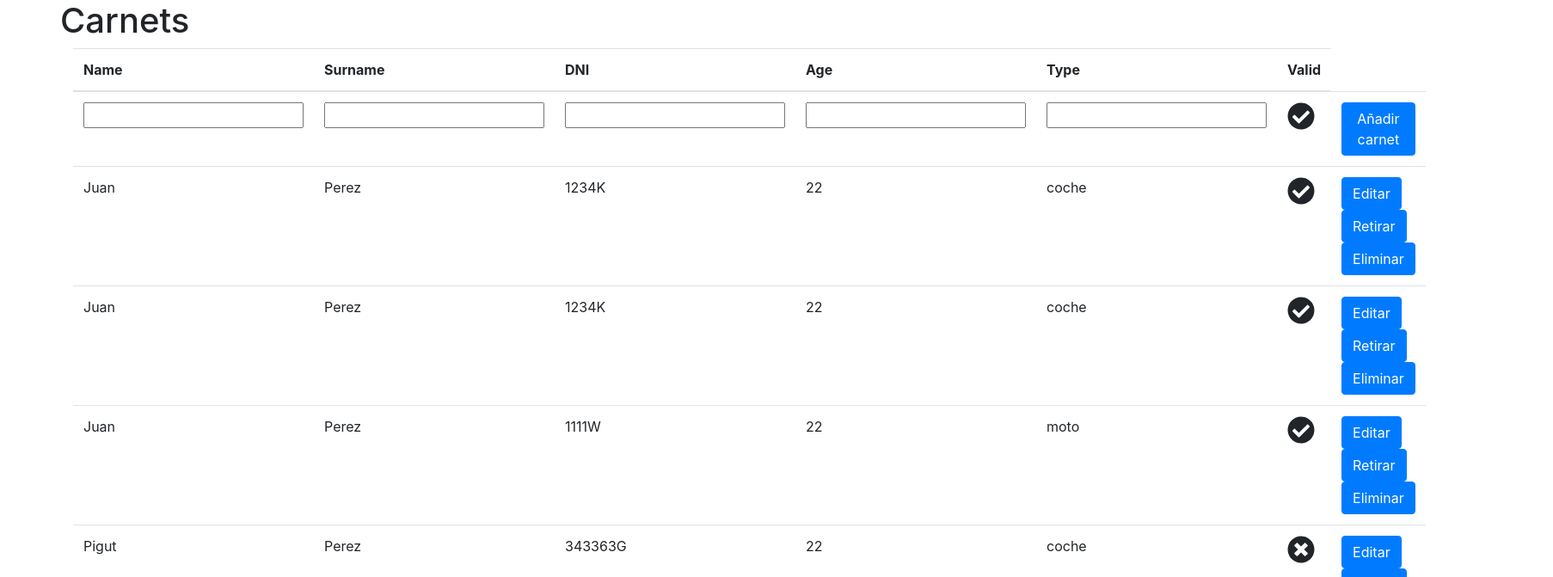
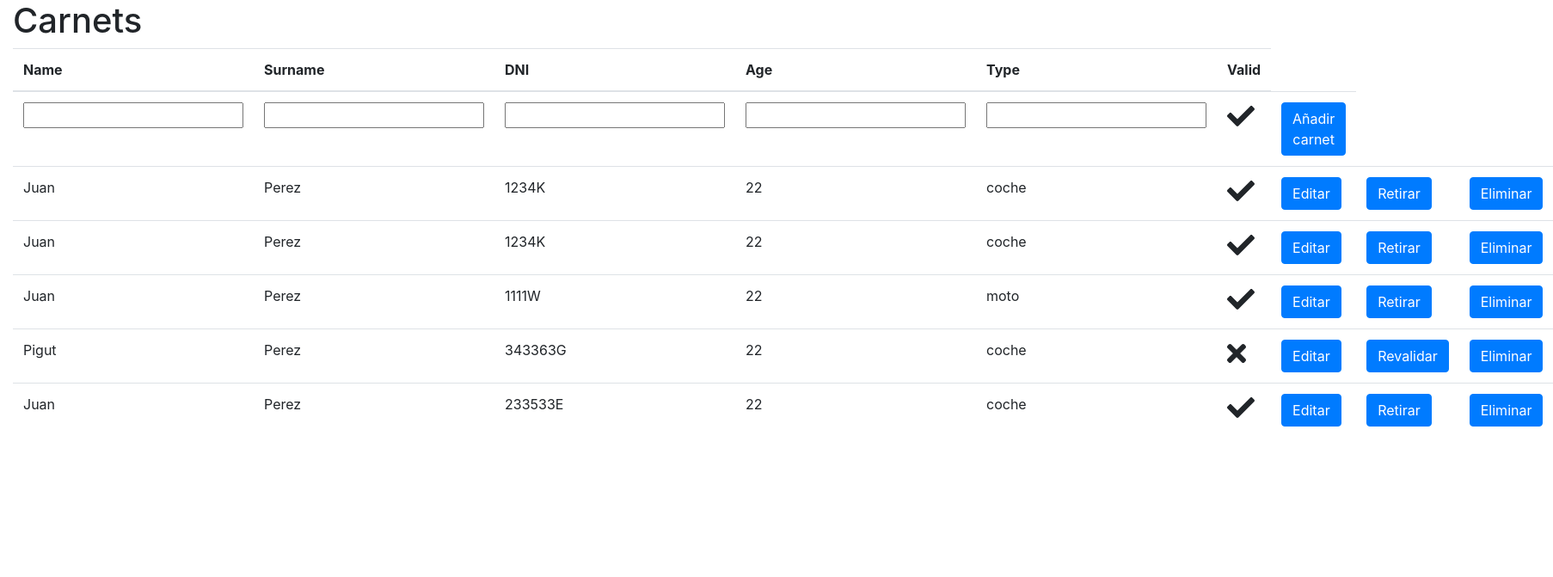
Before and after one commit to mrchavea/DGT-CARNET-Frontend, a React (Create React App) app: page / in a window 1280 px wide. Shown: the top 671 px of the page at 86% size, 1806 px wide, since content can reach past the window. Built offline with nearby package versions, Linux system fonts and the light colour scheme.

Commit message:
Añadido metodo para retirar o revalidar carnet

```diff
--- a/src/App.js
+++ b/src/App.js
@@ -59,18 +59,13 @@ function App() {
 
 
   return (
-    <div>
-
-      <Container>
-          <Row>
+    <div class="container-fluid">
             <h1>Carnets</h1>
-          </Row>
           <Row>
             <Col>
               <Carnets carnets={carnets}/>
             </Col>
           </Row>
-      </Container>
     </div>
   );
 }
--- a/src/Carnet.js
+++ b/src/Carnet.js
@@ -1,15 +1,17 @@
 import React from 'react'
-import { faCheckCircle } from "@fortawesome/free-solid-svg-icons";
-import { faTimesCircle } from "@fortawesome/free-solid-svg-icons";
+import { faCheck} from "@fortawesome/free-solid-svg-icons";
+import { faTimes } from "@fortawesome/free-solid-svg-icons";
 import { FontAwesomeIcon } from "@fortawesome/react-fontawesome";
 
 function Carnet (props){
     if(props.carnet.valid){
-        var valid= <FontAwesomeIcon icon={faCheckCircle} size="2x"/>
+        var valid= <FontAwesomeIcon icon={faCheck} size="2x"/>
+        var msg="Retirar"
 
     }
     else{
-        var valid= <FontAwesomeIcon icon={faTimesCircle} size="2x"/>
+        var valid= <FontAwesomeIcon icon={faTimes} size="2x"/>
+        var msg="Revalidar"
     }
     return(
             <tr>
@@ -21,7 +23,12 @@ function Carnet (props){
                 <td>{valid}</td>
                 <td>
                     <button className="btn btn-primary" onClick={() => props.onEdit(props.carnet)}>Editar</button>
-                    <button className="btn btn-primary" onClick={() => props.onDelete(props.carnet)}>Retirar</button>
+                </td>
+                <td>
+                <button className="btn btn-primary" onClick={() => props.onRetire(props.carnet)}>{msg}</button>
+
+                </td>
+                <td>
                     <button className="btn btn-primary" onClick={() => props.onDelete(props.carnet)}>Eliminar</button>
                 </td>
             </tr>
--- a/src/Carnets.js
+++ b/src/Carnets.js
@@ -16,6 +16,29 @@ class Carnets extends React.Component{
         this.addCarnet=this.addCarnet.bind(this);
         this.handleCloseError = this.handleCloseError.bind(this);
         this.handleDelete = this.handleDelete.bind(this);
+        this.handleRetire = this.handleRetire.bind(this);
+    }
+
+    handleRetire(carnet){
+
+        this.setState(prevState =>{
+            if(carnet.valid){
+                carnet.valid=false
+            }
+            else{
+                carnet.valid=true
+            }
+            const carnets = prevState.carnets;
+            const pos = carnets.findIndex(c => c.DNI === carnet.DNI);
+            return {
+                carnets: [...carnets.slice(0,pos), Object.assign({}, carnet), ...carnets.slice(pos+1)],
+            }
+        });
+
+        // this.setState(prevState=>({
+        //     carnets:prevState.carnets.filter((c)=>c.DNI === carnet.DNI)
+
+        // }))
     }
 
     handleDelete(carnet){
@@ -111,7 +134,8 @@ class Carnets extends React.Component{
                                     !this.state.isEditing[carnet.DNI]?
                                     <Carnet key={carnet.DNI} carnet = {carnet}
                                     onEdit={this.handleEdit}
-                                    onDelete={this.handleDelete}/>
+                                    onDelete={this.handleDelete}
+                                    onRetire={this.handleRetire}/>
                                     :
                                     <EditCarnet key={carnet.DNI} carnet = {this.state.isEditing[carnet.DNI]}
                                     onCancel={this.handleCancel.bind(this,carnet.DNI)}
--- a/src/EditCarnet.js
+++ b/src/EditCarnet.js
@@ -1,5 +1,5 @@
 import React from 'react'
-import { faCheckCircle } from "@fortawesome/free-solid-svg-icons";
+import { faCheck} from "@fortawesome/free-solid-svg-icons";
 import { FontAwesomeIcon } from "@fortawesome/react-fontawesome";
 
 
@@ -14,7 +14,7 @@ function EditCarnet(props){
             <td><input className="forms-control" name="DNI" value={props.carnet.DNI} onChange={handleChange}/> </td>
             <td><input type="number" min="0" className="forms-control" name="age" value={props.carnet.age} onChange={handleChange}/> </td>
             <td><input className="forms-control" name="vehicleType" value={props.carnet.vehicleType} onChange={handleChange}/> </td>
-            <td><FontAwesomeIcon icon={faCheckCircle} size="2x"/></td>
+            <td><FontAwesomeIcon icon={faCheck} size="2x"/></td>
             <td><button className="btn btn-primary" onClick={()=>props.onSave(props.carnet)}>Guardar</button></td>
             <td><button className="btn btn-primary" onClick={()=>props.onCancel(props.carnet)} >Cancelar</button></td>
 
--- a/src/NewCarnet.js
+++ b/src/NewCarnet.js
@@ -1,5 +1,5 @@
 import React from 'react'
-import { faCheckCircle } from "@fortawesome/free-solid-svg-icons";
+import { faCheck } from "@fortawesome/free-solid-svg-icons";
 import { FontAwesomeIcon } from "@fortawesome/react-fontawesome";
 
 class NewCarnet extends React.Component{
@@ -57,7 +57,7 @@ class NewCarnet extends React.Component{
                 <td><input className="forms-control" name="DNI" value={this.state.DNI} onChange={this.changeCarnet} /> </td>
                 <td><input type="number" min="0" className="forms-control" name="age" value={this.state.age} onChange={this.changeCarnet} /> </td>
                 <td><input className="forms-control" name="vehicleType" value={this.state.vehicleType} onChange={this.changeCarnet} /> </td>
-                <td><FontAwesomeIcon icon={faCheckCircle} size="2x"/></td>
+                <td><FontAwesomeIcon icon={faCheck} size="2x"/></td>
                 <td><button className="btn btn-primary" onClick={this.clickAdd} >Añadir carnet</button></td>
             </tr>
         );
```
